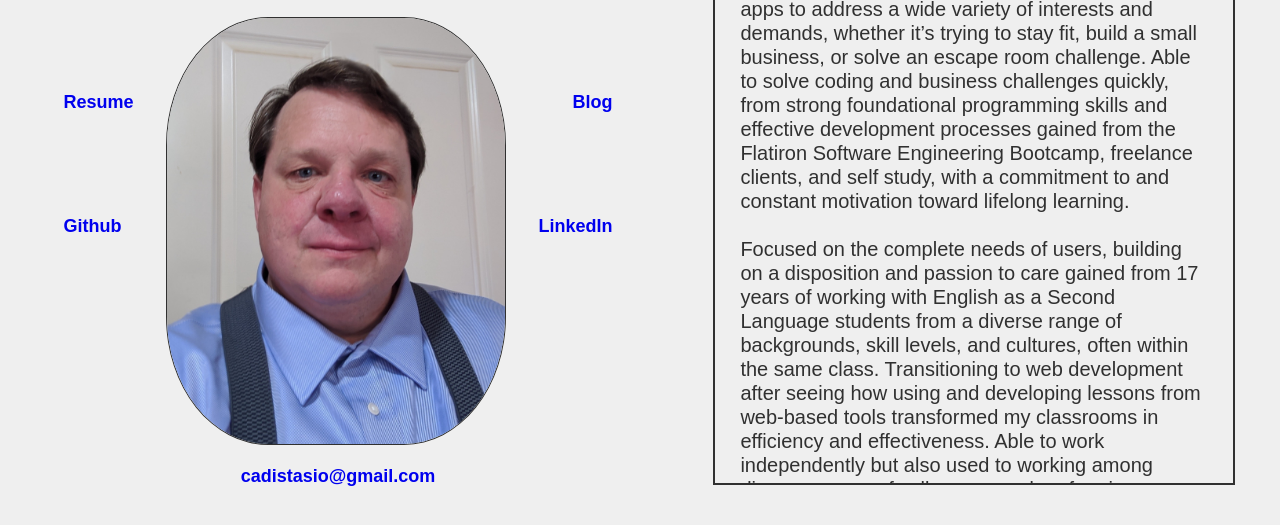
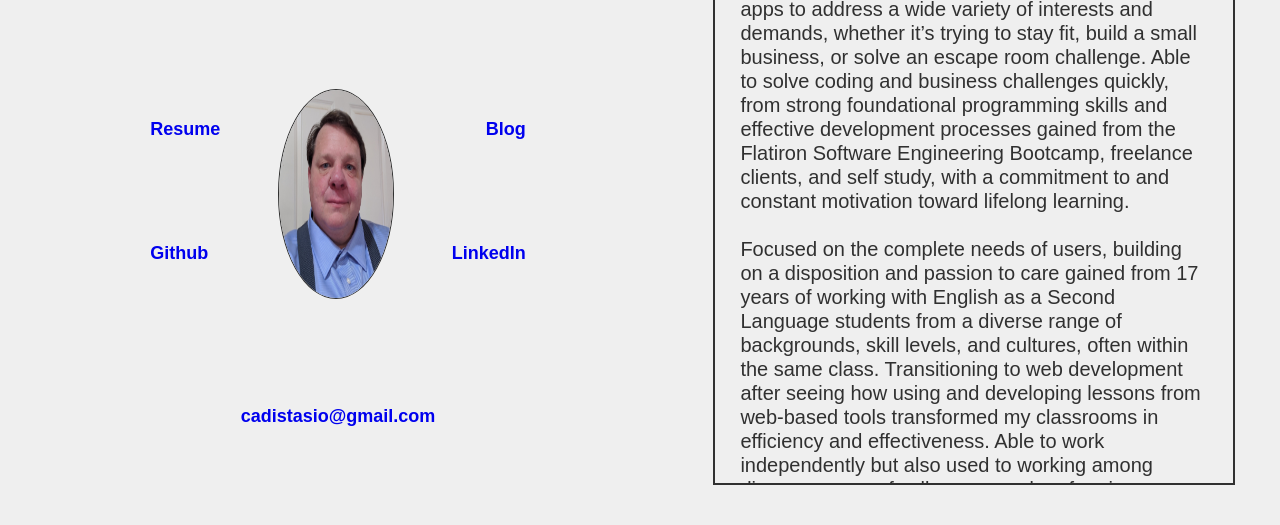
Before and after one commit to stazman/christopher_distasio, a Gatsby site: page / in a window 1280 px wide. Shown: the part 179-704 px from the top of the page. Built offline with nearby package versions, Linux system fonts and the light colour scheme; Gatsby itself is replaced by a stand-in of ours.

Commit message:
Restores borderRadius; specifies height and width

```diff
--- a/src/components/main.js
+++ b/src/components/main.js
@@ -187,8 +187,9 @@ const MediaQueries = styled.div`
                       border: '1px solid',
                       padding: 0,
                       margin: 0,
-                      height: 'auto',
-                      borderRadius: '30%'
+                      height: '70%',
+                      width: '70%',
+                      borderRadius: '50%'
                     }}
                     src={CurrProfPhoto}
                     alt="Christopher DiStasio"
```
